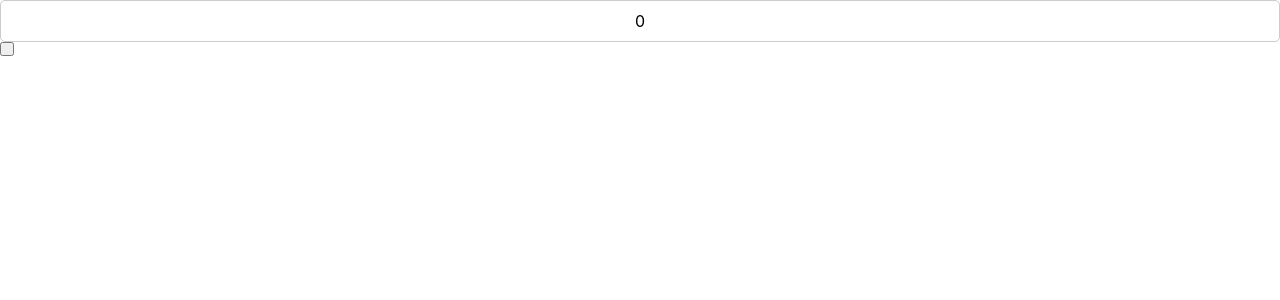
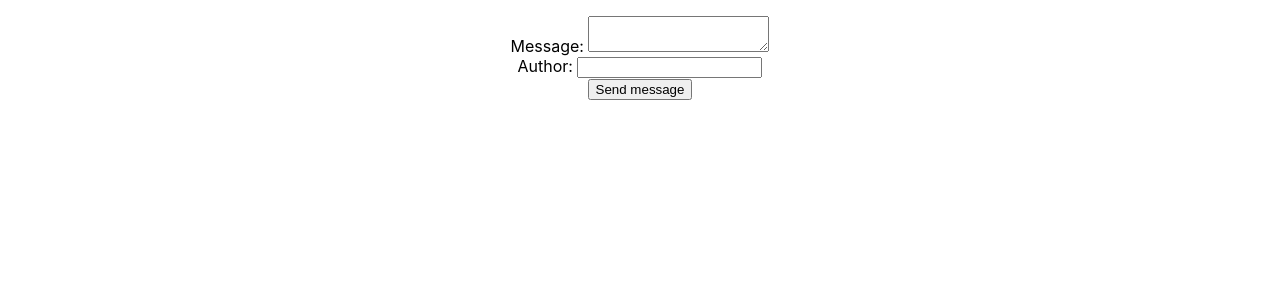
Before and after one commit to DmitriyZhu/react-lessons-lesson2, a React (Create React App) app: page / in a window 1280 px wide. Shown: the top 300 px of the page. Built offline with nearby package versions, Linux system fonts and the light colour scheme.

Commit message:
finished

```diff
--- a/src/App.js
+++ b/src/App.js
@@ -1,11 +1,56 @@
 import logo from './logo.svg';
 import './App.css';
-import Counter from './Counter';
+import {useState, setState, useEffect} from "react";
+
+let messageList = [];
 
 function App() {
+  const [list, setList] = useState(messageList);
+  const [message, setMessage] = useState('');
+  const [author, setAuthor] = useState('');
+
+  const BotAnswerDelayMicrosec = 1500;
+  const botAuthor = 'Bot'
+  const botMessage = 'Just a simple bot want to chat you'
+
+  const setNewMessage = () =>{
+    if(!message || !author){ alert('No author or message specified!'); return;}
+    setList([...list,{ message: message, author:author }]);
+  }
+
+  const messageHandler = (event) => {
+    setMessage(event.target.value);
+  }
+  const authorHandler = (event) => {
+    setAuthor(event.target.value);
+  }
+
+  useEffect(()=>{},[author,message])
+
+  useEffect(() => {
+    if(!message || !author){ return; }
+    if(author === botAuthor) return;
+    else{
+      setTimeout(() => { setList([...list,{ message: botMessage, author: botAuthor }]); }, BotAnswerDelayMicrosec);
+    };
+
+    setMessage('');
+    setAuthor('');
+  },[list]);
+
   return (
     <div className="App">
-      <Counter />
+      <div>
+          <ul>
+            {list.map( (item,index) => ( <ul><li>Message: {item.message} <br/> Author: {item.author}</li></ul> ) )}
+          </ul>
+
+
+          Message:  <textarea value={message} onChange={messageHandler}></textarea><br/>
+          Author:   <input value={author} onChange={authorHandler}></input><br/>
+          <button onClick={setNewMessage}>Send message</button>
+      </div>
+
     </div>
   );
 }
--- a/src/Counter.js
+++ /dev/null
@@ -1,9 +0,0 @@
-const Counter = () => {
-	return <div>
-		<span className="counter">0</span>
-		<button className="counter-button"></button>
-	</div>
-
-}
-
-export default Counter;
```
Also changed, not shown: 1 other file (tests, documents, lock files or other folders).
